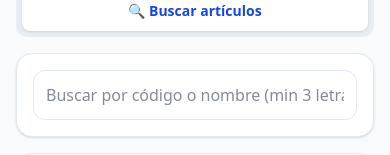
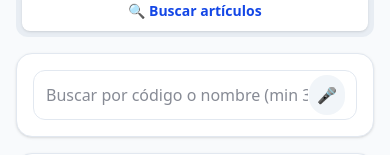
Before and after one commit to pascualp/WHSAP-PEDIDOS-2, a React (Vite) app: page / in a window 390 px wide. Shown: the part 127-282 px from the top of the page. Built offline with nearby package versions, Linux system fonts and the light colour scheme.

Commit message:
feat: Add voice recognition for search input
Integrates speech-to-text functionality to allow users to search for products using their voice. This enhances accessibility and provides an alternative input method.

Includes updates to metadata to request microphone permissions.

```diff
--- a/metadata.json
+++ b/metadata.json
@@ -1,5 +1,5 @@
 {
-  "name": "",
-  "description": "",
-  "requestFramePermissions": []
+  "name": "BonAny Pedidos",
+  "description": "Aplicación para gestión de pedidos de frutas y verduras.",
+  "requestFramePermissions": ["microphone"]
 }
--- a/src/App.tsx
+++ b/src/App.tsx
@@ -142,6 +142,43 @@ export default function App() {
   const [pedido, setPedido] = useState<PedidoItem[]>([]);
   const [actual, setActual] = useState<{ c: string; d: string } | null>(null);
   const [isDirty, setIsDirty] = useState(false);
+  const [isListening, setIsListening] = useState(false);
+  const recognitionRef = useRef<any>(null);
+
+  const toggleListening = () => {
+    if (isListening) {
+      recognitionRef.current?.stop();
+      setIsListening(false);
+    } else {
+      const SpeechRecognition = (window as any).SpeechRecognition || (window as any).webkitSpeechRecognition;
+      if (!SpeechRecognition) {
+        alert("Tu navegador no soporta el reconocimiento de voz.");
+        return;
+      }
+      const recognition = new SpeechRecognition();
+      recognition.lang = 'es-ES';
+      recognition.continuous = false;
+      recognition.interimResults = false;
+
+      recognition.onresult = (event: any) => {
+        const transcript = event.results[0][0].transcript;
+        setSearchTerm(transcript);
+        setIsListening(false);
+      };
+
+      recognition.onerror = () => {
+        setIsListening(false);
+      };
+
+      recognition.onend = () => {
+        setIsListening(false);
+      };
+
+      recognitionRef.current = recognition;
+      recognition.start();
+      setIsListening(true);
+    }
+  };
 
   const [searchTerm, setSearchTerm] = useState("");
   const [qty, setQty] = useState("");
@@ -471,6 +508,7 @@ export default function App() {
 
         <div className={activeTab === 'search' ? 'block space-y-4' : 'hidden'}>
           <section className="bg-white border border-slate-200 rounded-2xl p-4 shadow-sm">
+            <div className="relative flex items-center">
               <input
                 ref={searchInputRef}
                 value={searchTerm}
@@ -489,8 +527,16 @@ export default function App() {
                 }}
                 onFocus={handleSearchFocus}
                 placeholder="Buscar por código o nombre (min 3 letras)..."
-              className="w-full p-3 text-base border border-slate-200 rounded-xl focus:outline-none focus:ring-2 focus:ring-blue-500"
+                className="w-full p-3 pr-12 text-base border border-slate-200 rounded-xl focus:outline-none focus:ring-2 focus:ring-blue-500"
               />
+              <button
+                onClick={toggleListening}
+                className={`absolute right-3 p-2 rounded-full transition-colors ${isListening ? 'bg-red-500 text-white animate-pulse' : 'bg-slate-100 text-slate-600 hover:bg-slate-200'}`}
+                title="Escribir por audio"
+              >
+                🎤
+              </button>
+            </div>
 
           {searchResults.length > 0 && !actual && (
             <div className="mt-2 border border-slate-200 rounded-xl overflow-hidden bg-white max-h-80 overflow-y-auto">
```
Lines whose indentation alone changed are shown as unchanged.
